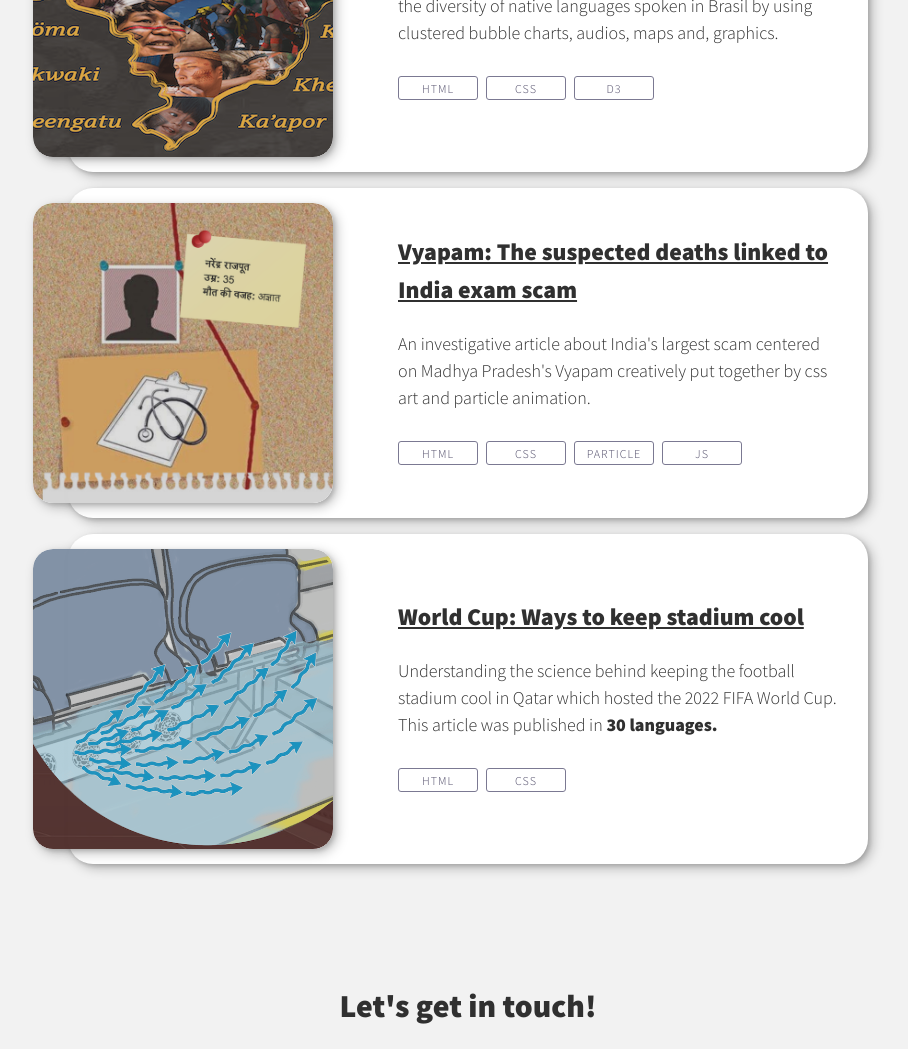
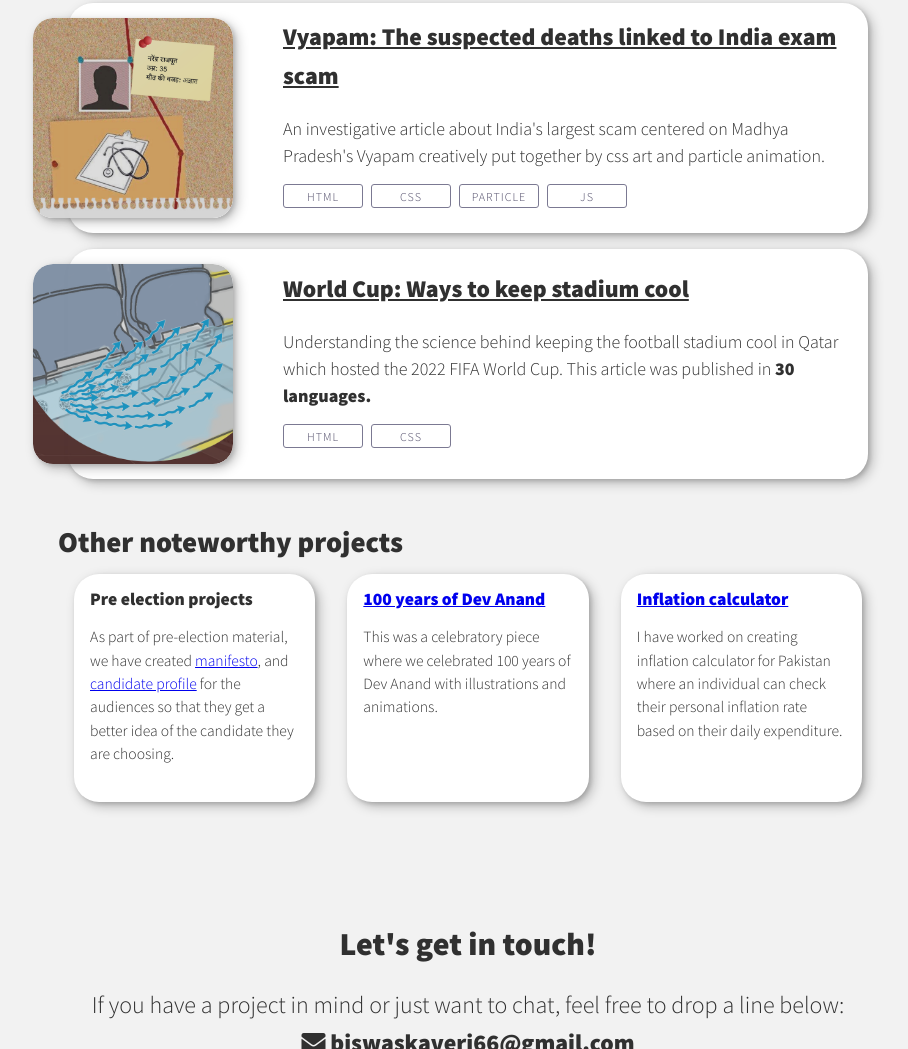
Before and after one commit to kavbis066/portfolio, a plain HTML site: page index.html in a window 1280 px wide. Shown: the part 1157-2206 px from the top of the page, without its empty margins (172-1080 px from the left). Drawn offline with nearby package versions, Linux system fonts and the light colour scheme.

Commit message:
added links to noteworthy projects

```diff
--- a/css/style.css
+++ b/css/style.css
@@ -246,6 +246,12 @@ h3 { font-size: var(--fs-h3); }
     max-width: 820px;
 }
 
+.section__title--noteworthy {
+    font-size: 1.8rem;
+    margin: 3rem auto 0 auto;
+    max-width: 820px;
+}
+
 .my-project {
     margin: 1.5rem auto;
     padding: 0.5em;
@@ -299,8 +305,8 @@ h3 { font-size: var(--fs-h3); }
 }
 
 .cards__img {
-    width: 300px;
-    height: 300px;
+    width: 200px;
+    height: 200px;
     flex-shrink: 0;
     border-radius: 20px;
     transform: translateX(-50px);
@@ -349,9 +355,9 @@ h3 { font-size: var(--fs-h3); }
     }
 }
 
-.cards__content {
+/* .cards__content {
     padding: 15px;
-}
+} */
 
 /* .cards__content > * {
     opacity: 0;
@@ -389,8 +395,8 @@ h3 { font-size: var(--fs-h3); }
 
 .cards__text {
     /* color: #4e4a67; */
-    margin-bottom: 30px;
-    line-height: 1.5em;
+    margin-bottom: 15px;
+    line-height: 1.5;
 }
 
 .cards__tag ul {
@@ -423,6 +429,64 @@ h3 { font-size: var(--fs-h3); }
     text-transform: uppercase;
     white-space: nowrap;
     width: 5rem;
+}
+
+.noteworthy-container {
+    max-width: 820px;
+    margin: 0 auto;
+}
+
+.noteworthy-cards {
+    display: flex;
+    flex-wrap: none;
+    list-style: none;
+    margin: 0;
+    padding: 0;
+}
+
+.noteworthy-cards__item {
+    display: flex;
+    padding: 1rem;
+}
+
+@media (min-width: 40rem) {
+    .noteworthy-cards__item {
+        width: 33.3333%;
+    }
+}
+
+@media (min-width: 56rem) {
+    .noteworthy-cards__item {
+        width: 50%;
+    }
+}
+
+.noteworthy-card {
+    background-color: #fff;
+    border-radius: 25px;
+    box-shadow: var(--bs);
+    display: flex;
+    flex-direction: column;
+    overflow: hidden;
+}
+
+.noteworthy-card__content {
+    padding: 1rem;
+}
+
+.noteworthy-card__title {
+    color: var(--clr-dark);
+    font-size: 1.1rem;
+    /* letter-spacing: 1px; */
+    margin: 0;
+}
+
+.noteworthy-card__text {
+    color: var(--clr-dark);
+    font-size: 0.975rem;
+    line-height: 1.5;
+    margin-bottom: 1.25rem;
+    font-weight: 400;
 }
 
 /* Footer */
--- a/index.html
+++ b/index.html
@@ -152,6 +152,55 @@
                 </div>
             </div>
         </div>
+
+        <div class="noteworthy-container">
+            <h2 class="section__title section__title--noteworthy">Other noteworthy projects</h2>
+
+            <ul class="noteworthy-cards">
+                <li class="noteworthy-cards__item">
+                    <div class="noteworthy-card">
+                        <div class="noteworthy-card__content">
+                            <h2 class="noteworthy-card__title">Pre election projects</h2>
+                            <p class="noteworthy-card__text">
+                                As part of pre-election material, we have created
+                                <a href="https://www.bbc.com/bengali/news-67883948" target="_blank">manifesto</a>,
+                                and <a href="https://www.bbc.com/nepali/news-63622553" target="_blank">candidate profile</a> for the audiences
+                                so that they get a better idea of the candidate they are choosing.
+                            </p>
+                        </div>
+                    </div>
+                </li>
+                <li class="noteworthy-cards__item">
+                    <div class="noteworthy-card">
+                        <div class="noteworthy-card__content">
+                            <h2 class="noteworthy-card__title">
+                                <a href="https://www.bbc.com/hindi/resources/idt-24fbcb2a-5cae-43d8-97b7-4ce240c423df" target="_blank">
+                                    100 years of Dev Anand
+                                </a>
+                            </h2>
+                            <p class="noteworthy-card__text">
+                                This was a celebratory piece where we celebrated 100 years of Dev Anand with illustrations and animations.
+                            </p>
+                        </div>
+                    </div>
+                </li>
+                <li class="noteworthy-cards__item">
+                    <div class="noteworthy-card">
+                        <div class="noteworthy-card__content">
+                            <h2 class="noteworthy-card__title">
+                                <a href="https://www.bbc.com/urdu/resources/idt-de7b137d-a07f-4598-a039-12bc97258e46" target="_blank">
+                                    Inflation calculator
+                                </a>
+                            </h2>
+                            <p class="noteworthy-card__text">
+                                I have worked on creating inflation calculator for Pakistan where an individual can check their personal inflation rate
+                                based on their daily expenditure.
+                            </p>
+                        </div>
+                    </div>
+                </li>
+            </ul>
+        </div>
     </section>
 
     <!-- Footer -->
```
